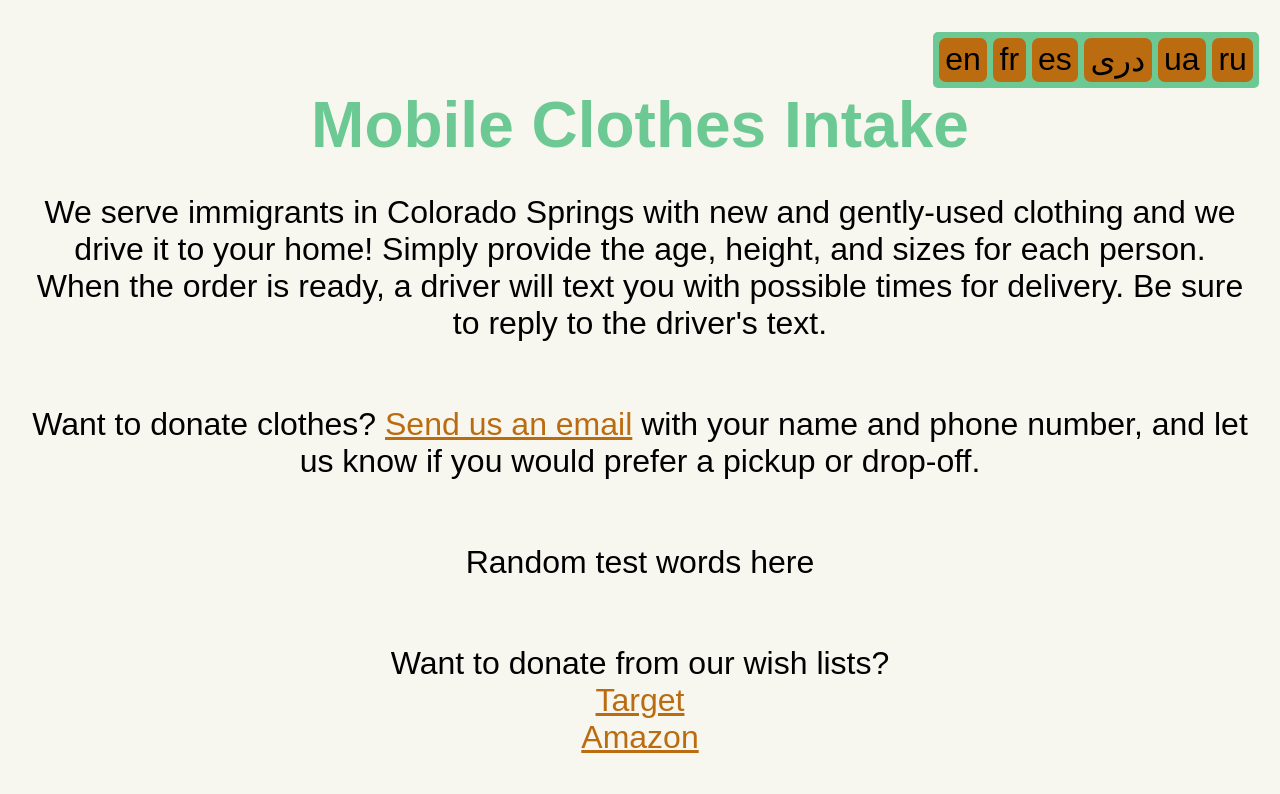
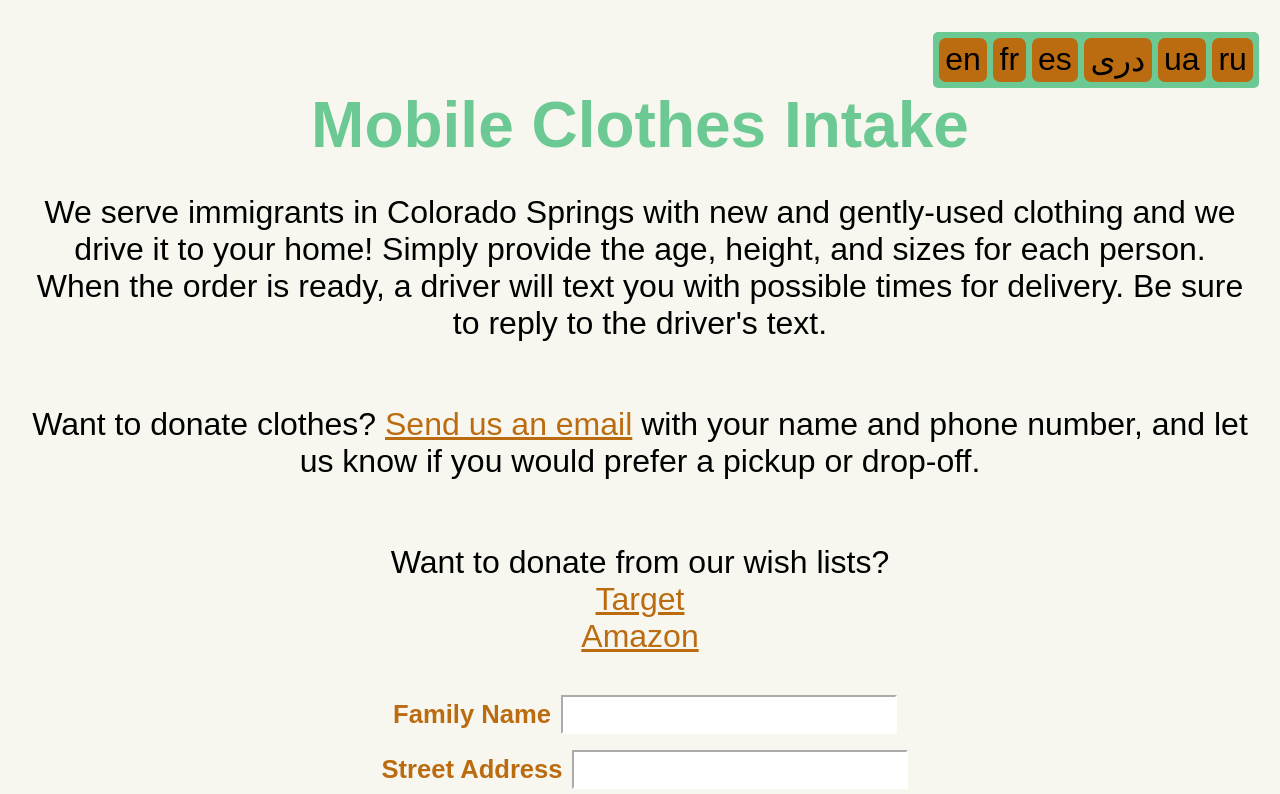
Before and after one commit to Yagudagu/expressServerMobileIntake, a React (Create React App) app in the folder frontend/: page / in a window 1280 px wide. Shown: the top 794 px of the page. Built offline with nearby package versions, Linux system fonts and the light colour scheme.

Commit message:
fixing main page

```diff
--- a/frontend/src/components/MainTextTop.tsx
+++ b/frontend/src/components/MainTextTop.tsx
@@ -15,7 +15,6 @@ const MainTextTop: React.FC<Props> = ({ t }: Props) => {
         <a href="mailto: mobileclothes@bmccs.org">{t("send_email")}</a>
         {t("with_name_and_phone")}
       </p>
-      <p>Random test words here</p>
       <p>
         {t("donate_wishlist")}
         <br />
```
Also changed, not shown: 8 other files (tests, documents, lock files or other folders).
